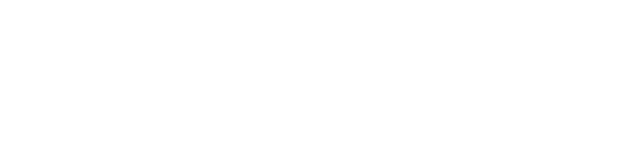
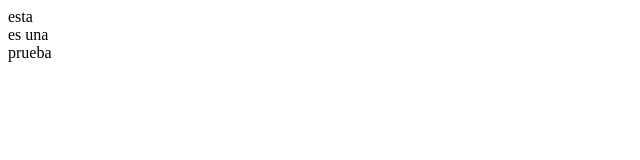
Before and after one commit to RubDopstoyesky/GitHubPrueba, a plain HTML site: page index.html in a window 1280 px wide. Shown: the whole page, without its empty margins (0-640 px from the left). Drawn offline with Linux system fonts and the light colour scheme.

Commit message:
avanzo con la pruebas mis perros

```diff
--- a/index.html
+++ b/index.html
@@ -7,8 +7,8 @@
     <title>Home</title>
   </head>
   <body>
-    <header></header>
-    <main></main>
-    <footer></footer>
+    <header>esta</header>
+    <main>es una</main>
+    <footer>prueba</footer>
   </body>
 </html>
```
